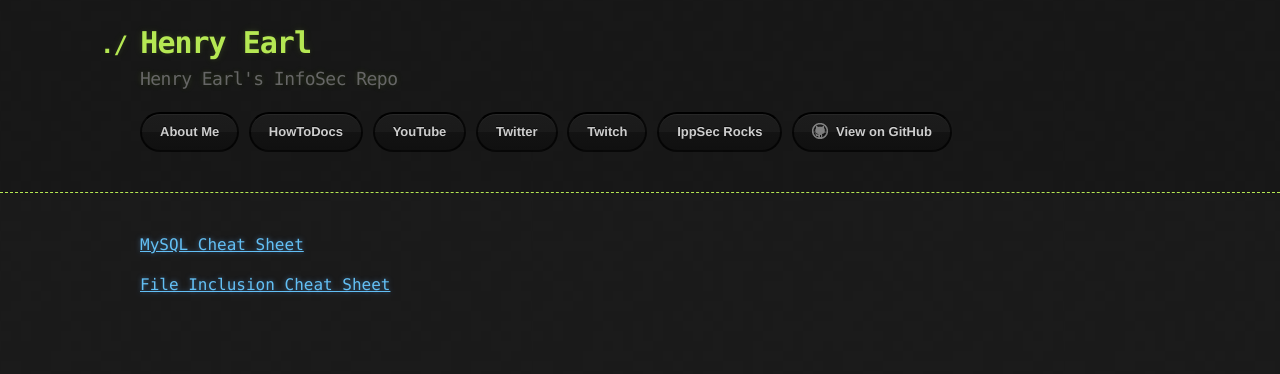
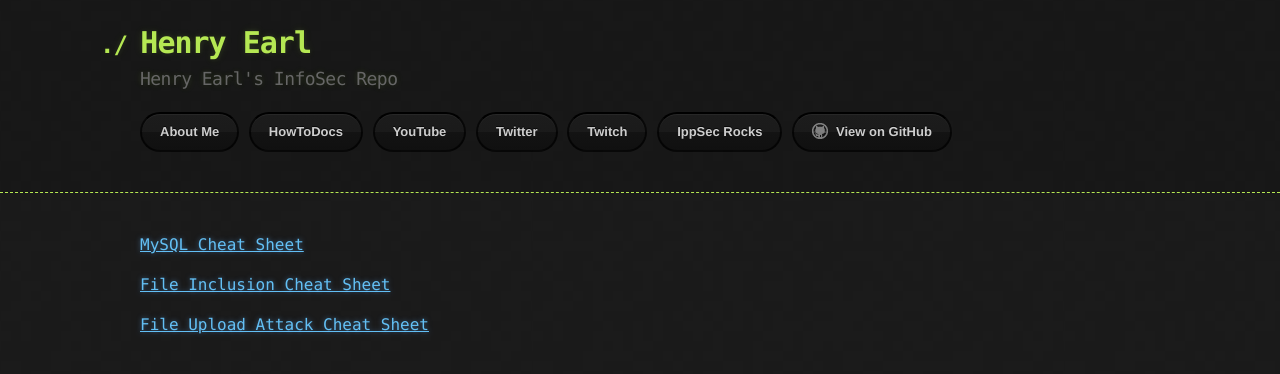
Before and after one commit to HenryEarl/HenryEarl.github.io, a Jekyll site: the page built from docs/HowToDocs/HackTheBox/Cheat-Sheet/index.md, in a window 1280 px wide. Shown: the top 374 px of the page. Built offline with Jekyll 4.4.1, drawn with Linux system fonts in a browser that asks for light colours; our own code applies the rules of GitHub Pages for plain Markdown files.

Commit message:
Update index.md

```diff
--- a/docs/HowToDocs/HackTheBox/Cheat-Sheet/index.md
+++ b/docs/HowToDocs/HackTheBox/Cheat-Sheet/index.md
@@ -5,3 +5,5 @@ title: Hack The Box Cheat Sheet
 [MySQL Cheat Sheet](./MySQL/)
 
 [File Inclusion Cheat Sheet](./LFI/)
+
+[File Upload Attack Cheat Sheet](./File_Upload/)
```
